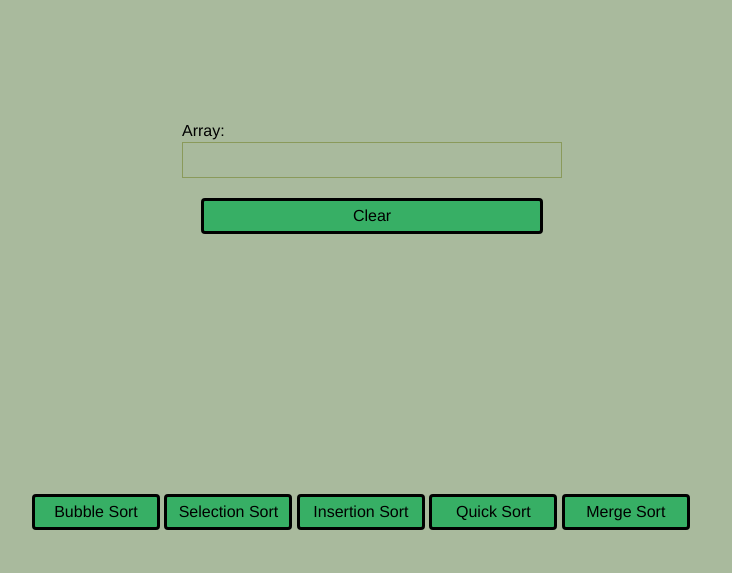
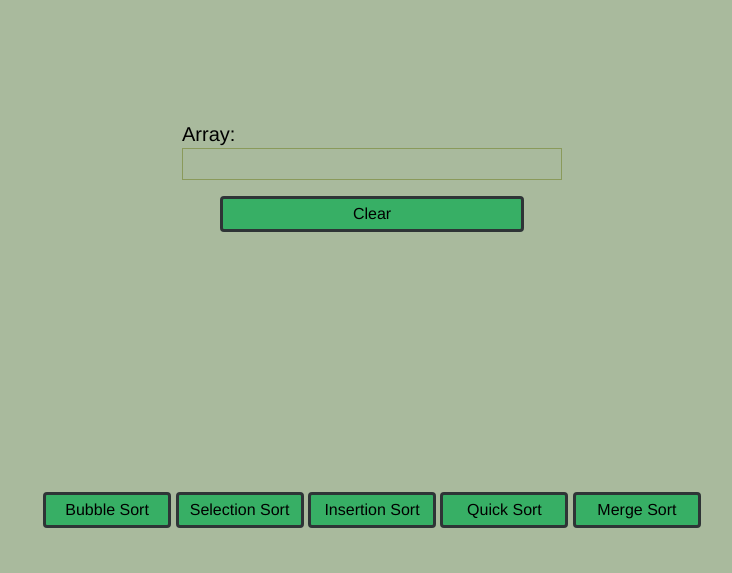
Before and after one commit to amansingh108/animator, a plain HTML site: page index.html in a window 1280 px wide. Shown: the whole page, without its empty margins (268-1000 px from the left). Drawn offline with Linux system fonts and the light colour scheme.

Commit message:
minor changes in styles.css & index.html

```diff
--- a/css/styles.css
+++ b/css/styles.css
@@ -7,10 +7,15 @@
 body{
 	font-family: "Helvetica", sans-serif;
 	font-size: 1rem;
-	font-weight: 400;
 	line-height: 1.4;
 	background-color: #A9BA9D;
-	position: relative;
+	min-width: 980px;
+	text-align: center;
+}
+
+div#main{
+	width: 980px;
+	margin: 0 auto;
 }
 
 form{
@@ -20,6 +25,11 @@ form{
 	margin: 5rem auto;
 }
 
+label{
+	font-size: 1.25rem;
+	float: left;
+}
+
 input, button{
 	font-size: inherit;
 	font-family: inherit;
@@ -27,30 +37,27 @@ input, button{
 }
 
 input{
-	margin: 0 auto 1.25rem auto;
+	width: 100%;
+	width: 100%;
+	padding: 0.25rem;
+	margin: 0 auto 1rem auto;
 	background-color: #A9BA9D;
 	border: 1px solid #8A9A5B;
-	padding: 0.25rem;
-	display: block;
-	width: 100%;
-	height: 2.25rem;
 }
 
 button#clear{
-	display: block;
-	width: 90%;
+	width: 80%;
 	height: 2.25rem;
 	padding: 0.25rem;
 	margin: 0 auto 1.25rem auto;
-	border: solid;
+	background: #37af65;
+	border: 3px solid #2e3436;
 	border-radius: 0.25rem;
 	cursor: pointer;
-	background: #37af65;
 }
 
 form#buttons{
 	width: 700px;
-	float: center;
 }
 
 form#buttons button{
@@ -59,16 +66,16 @@ form#buttons button{
 	width: 8rem;
 	height: 2.25rem;
 	padding: 0.25rem;
-	border: solid;
+	background: #37af65;
+	border: 3px solid #2e3436;
 	border-radius: 0.25rem;
 	cursor: pointer;
-	background: #37af65;
 }
 
 
 .array {
+	display: flex;
 	padding: 2rem auto;
-	display: flex;
 	justify-content: center;
 
 }
@@ -76,13 +83,11 @@ form#buttons button{
 .array span{
 	display: inline-flex;
 	justify-content: center;
+	font-weight: bold;
+  	text-align: center;
   	margin: 10px;
   	padding: 20px;
+  	background-color: #6B8E23;
   	border: 5px solid #808000;
-  	background-color: #6B8E23;
 	border-radius: 5px;
-	font-size: 1em;
-	font-family: sans-serif;
-	font-weight: bold;
-  	text-align: center;
 }
--- a/index.html
+++ b/index.html
@@ -8,14 +8,12 @@
     <meta name="keywords" content="html tutorial template">
     </head>
     <body>
-      <div>
+      <div id="main">
         <form id="form">
          <label for="array">Array:</label>
          <input type="text" id="ar" name="ar">
          <button id='clear'>Clear</button>
         </form>
-      </div>
-
       <div class="array" id="output">
       </div>
 
@@ -28,6 +26,7 @@
           <button id='merge_sort'>Merge Sort</button>
         </div>
     </form>
+    </div>
 
       <script src="dist/bundle.js"></script>
 
```
